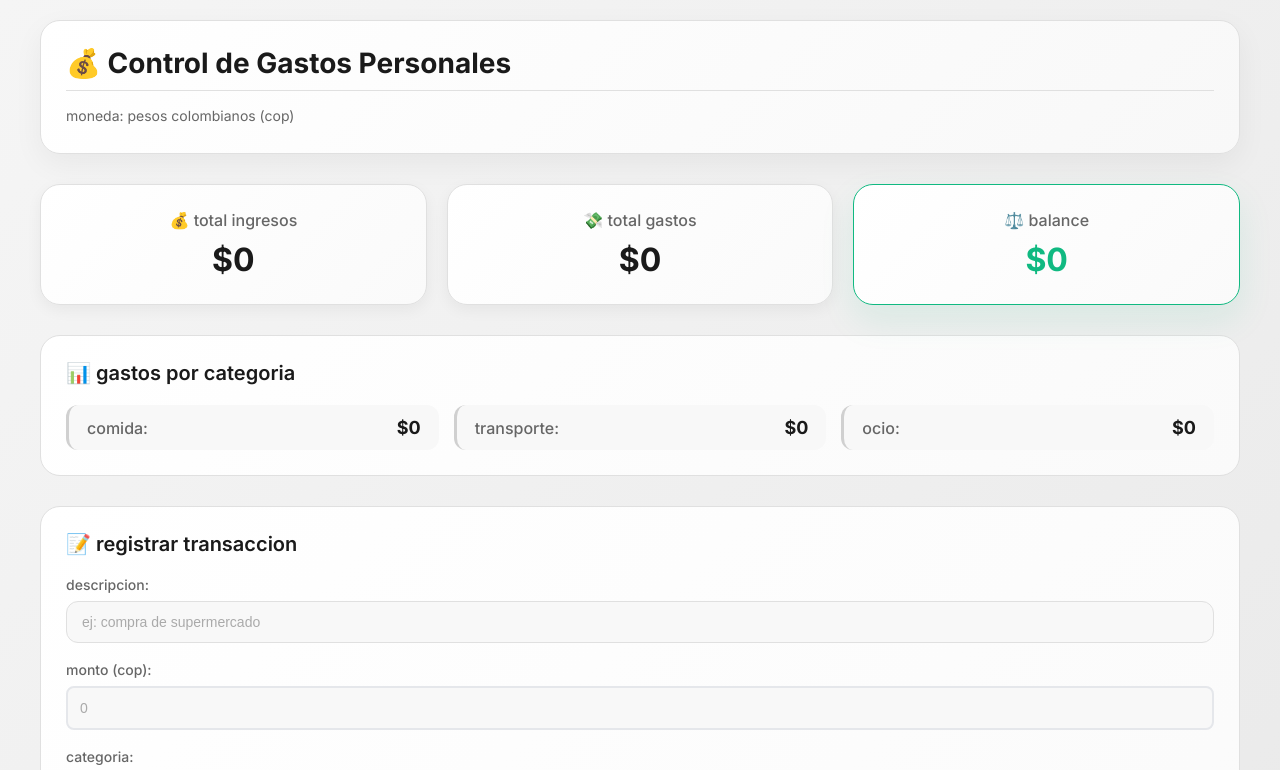
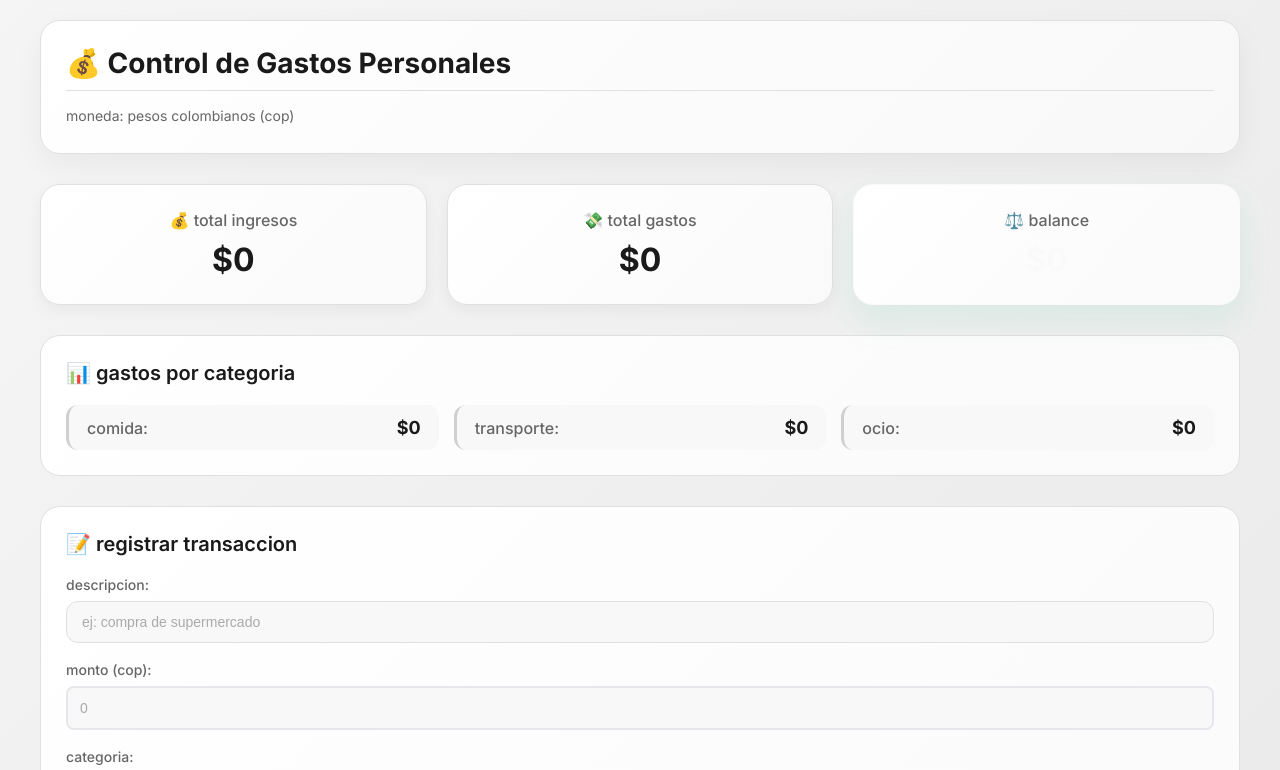
Before and after one commit to Ardilajose/TRACKER_API, a plain HTML site: page frontend/index.html in a window 1280 px wide. In both pictures the pointer is over the element 1046 px from the left and 244 px from the top of the page. Shown: the top 770 px of the page. Drawn offline with Linux system fonts and the light colour scheme; no server answers.

Commit message:
color de borde de tarjeta de balance a blanco ajustado a blanco

```diff
--- a/frontend/style.css
+++ b/frontend/style.css
@@ -114,12 +114,12 @@ header:hover {
 }
 
 .balance-card:hover {
-    border-color: #10b981;
+    border-color: #fafafa;
     box-shadow: 0 15px 35px rgba(16, 185, 129, 0.1);
 }
 
 .balance-card:hover .amount {
-    color: #10b981;
+    color: #fafafa;
 }
 
 /* Colores estándar de los montos */
```
